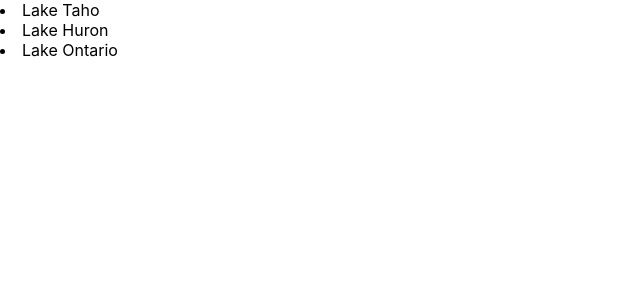
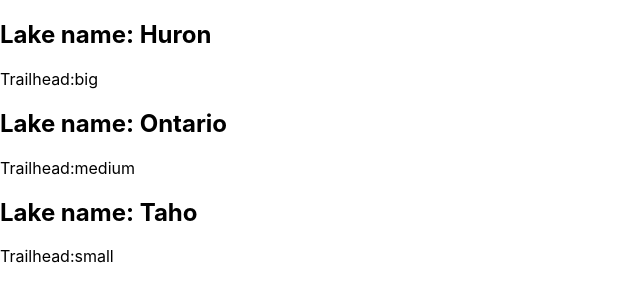
Before and after one commit to DimaBryuhanov/hello-react, a React (Create React App) app: page / in a window 1280 px wide. Shown: the top 302 px of the page, without its empty margins (0-640 px from the left). Built offline with nearby package versions, Linux system fonts and the light colour scheme.

Commit message:
rendering a list of objects with a key

```diff
--- a/src/index.js
+++ b/src/index.js
@@ -3,22 +3,25 @@ import ReactDOM from 'react-dom';
 import './index.css';
 
 const lakeList = [
-  "Lake Taho",
-  "Lake Huron",
-  "Lake Ontario"
+  { id: 1, name: "Huron", trailhead: "big" },
+  { id: 2, name: "Ontario", trailhead: "medium" },
+  { id: 3, name: "Taho", trailhead: "small" },
 ]
 
-function App(props) {
+function App({ lakes }) {
   return (
     <div>
-      {props.lakes.map(lake => (
-        <li>{lake}</li>
+      {lakes.map(lake => (
+        <div key={lake.id}>
+          <h2>Lake name: {lake.name}</h2>
+          <p>Trailhead:{lake.trailhead}</p>
+        </div>
       ))}
     </div>
-  )
+  );
 }
 
 ReactDOM.render(
-  <App lakes={lakeList}/>,
+  <App lakes={lakeList} />,
   document.getElementById('root')
 );
```
